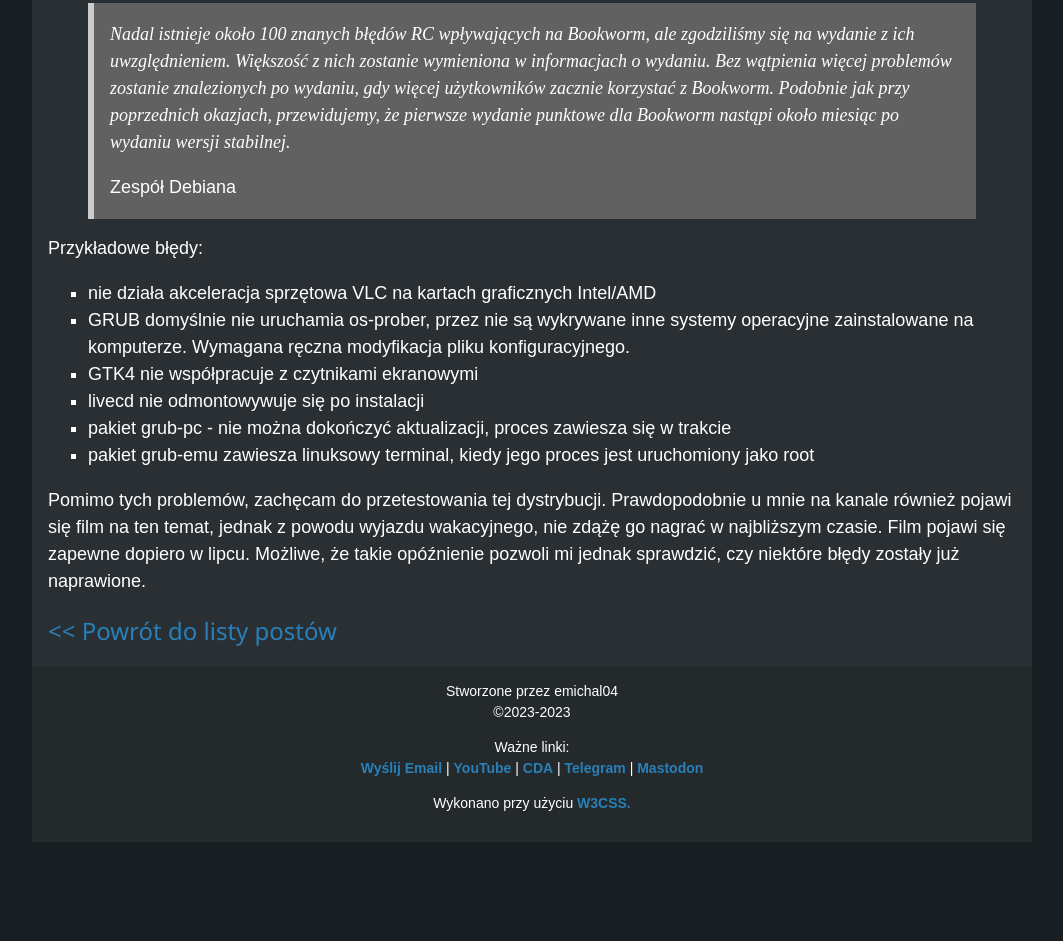
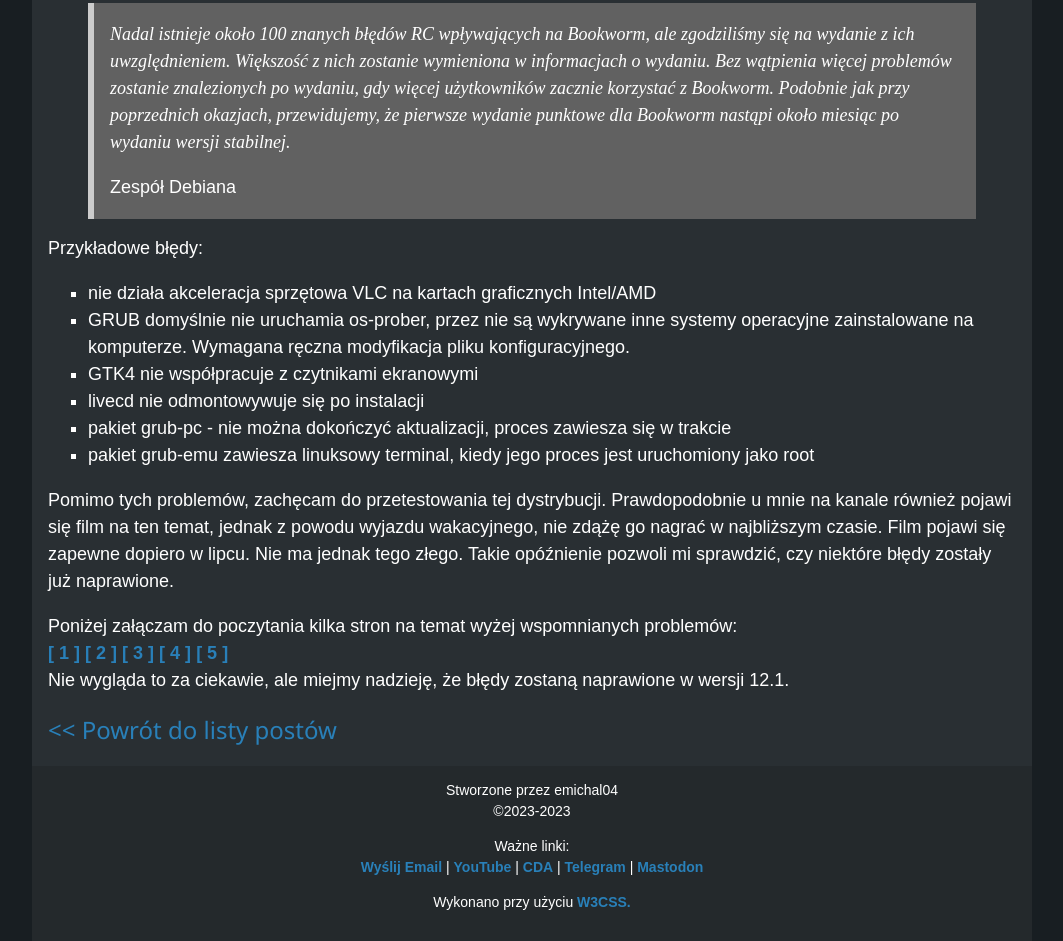
Before and after one commit to emichal04/emichal04.github.io, a plain HTML site: page 002_debian12.htm in a window 1280 px wide. Shown: the part 1584-2525 px from the top of the page, without its empty margins (108-1171 px from the left). Before the commit the page ends 2426 px from the top, so only its background shows below. Drawn offline with nearby package versions, Linux system fonts and the light colour scheme.

Commit message:
Drobne poprawki
Dodanie linków do artkułów na debian.org

```diff
--- a/002_debian12.htm
+++ b/002_debian12.htm
@@ -113,10 +113,21 @@
                         <li>pakiet grub-emu zawiesza linuksowy terminal, kiedy jego proces jest uruchomiony jako root</li>
                     </ul>
                 </p>
-                <p>
+
+                <p> <!-- Podsumowanie-->
                     Pomimo tych problemów, zachęcam do przetestowania tej dystrybucji.
                     Prawdopodobnie u mnie na kanale również pojawi się film na ten temat, jednak z powodu wyjazdu wakacyjnego, nie zdążę go nagrać w najbliższym czasie.
-                    Film pojawi się zapewne dopiero w lipcu. Możliwe, że takie opóźnienie pozwoli mi jednak sprawdzić, czy niektóre błędy zostały już naprawione.
+                    Film pojawi się zapewne dopiero w lipcu. Nie ma jednak tego złego. Takie opóźnienie pozwoli mi sprawdzić, czy niektóre błędy zostały już naprawione.
+                </p>
+
+                <p>
+                    Poniżej załączam do poczytania kilka stron na temat wyżej wspomnianych problemów:<br>
+                    <a href="https://www.debian.org/releases/bookworm/amd64/release-notes/ch-information.en.html#rc-bugs"> [ 1 ]</a>
+                    <a href="https://www.debian.org/releases/bookworm/amd64/release-notes/ch-information.en.html#vlc-ffmpeg-5">[ 2 ]</a>
+                    <a href="https://www.debian.org/releases/bookworm/amd64/release-notes/ch-information.en.html#grub-os-prober"> [ 3 ]</a>
+                    <a href="https://www.debian.org/releases/bookworm/amd64/release-notes/ch-information.en.html#gnome-has-reduced-accessibility-support-for-screen-readers"> [ 4 ]</a>
+                    <a href="https://bugs.debian.org/release-critical"> [ 5 ]</a>
+                    <br>Nie wygląda to za ciekawie, ale miejmy nadzieję, że błędy zostaną naprawione w wersji 12.1.
                 </p>
             </article>
             <section> <!--Powrót do listy postów-->
```
